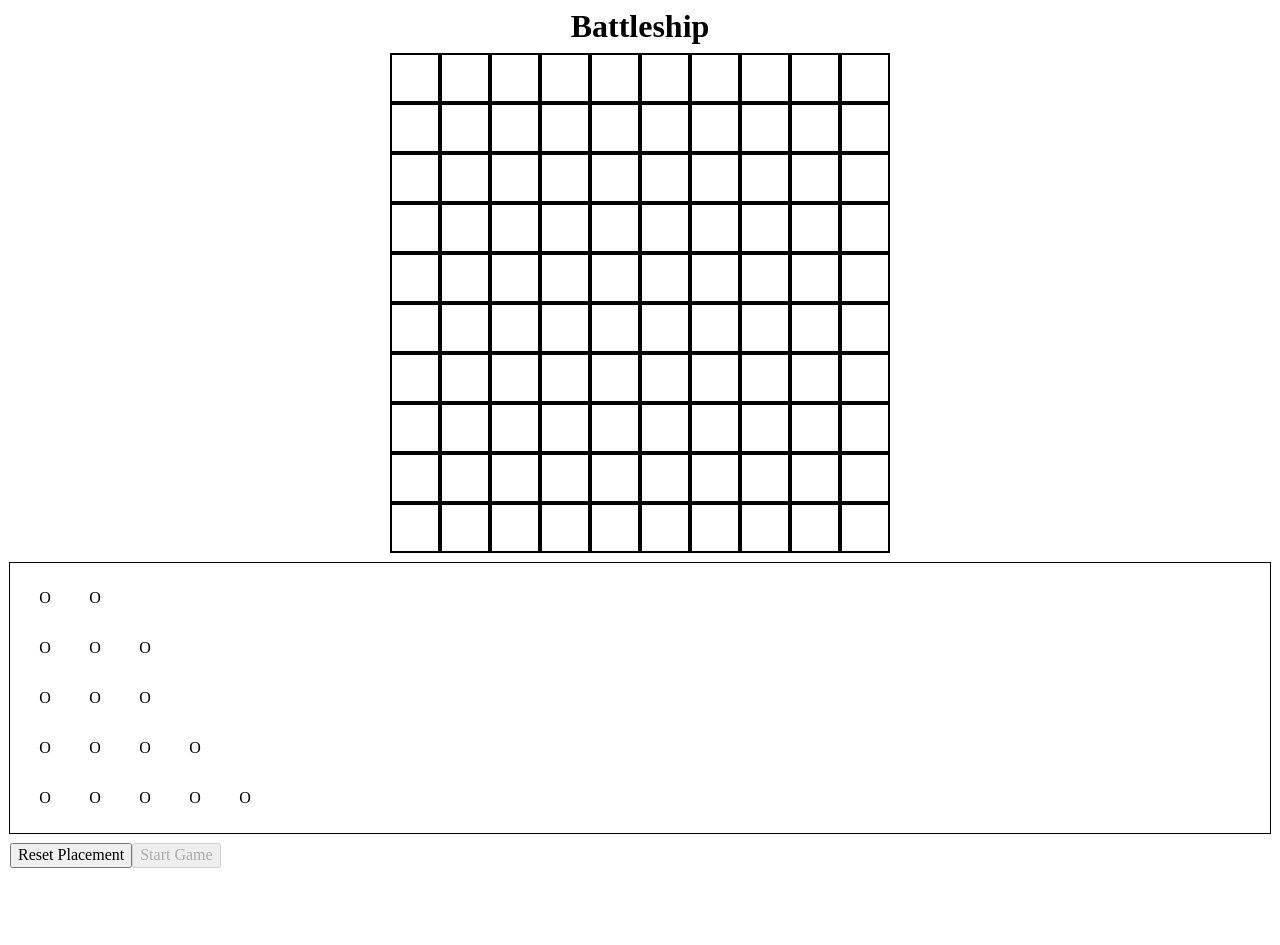
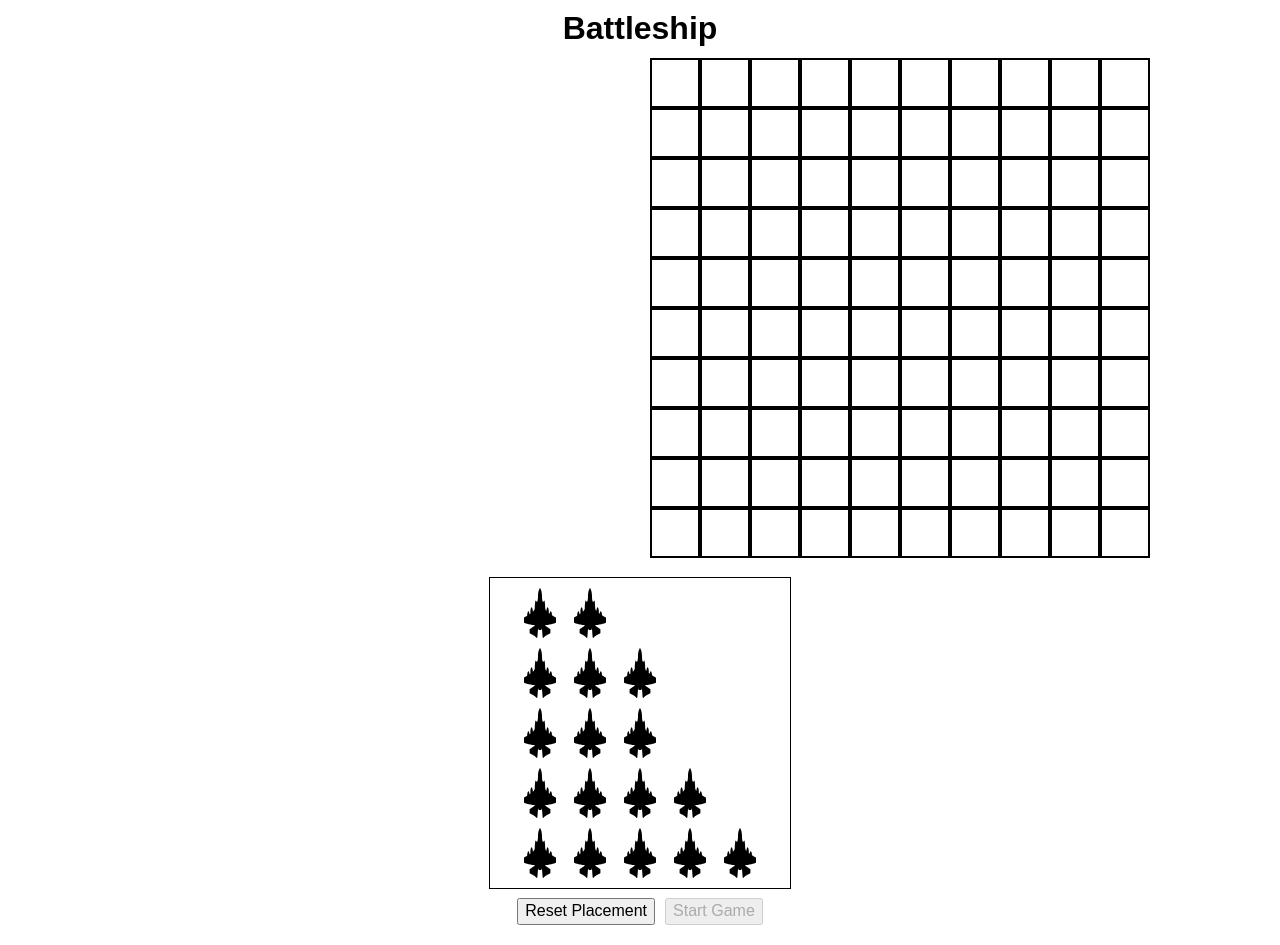
Before and after one commit to nekosoffy/battleship, a website built with webpack: page src/template.html in a window 1280 px wide. Both pictures are taken after a click on the button "Start New Game". Before the commit the page ends 888 px from the top, so only its background shows below. Built offline with nearby package versions, Linux system fonts and the light colour scheme; files whose address does not match are found by name.

Commit message:
feat: add image assets for the ships and shots

```diff
--- a/src/scripts/gameController.js
+++ b/src/scripts/gameController.js
@@ -35,15 +35,14 @@ const enableShipPlacement = function enableShipPlacementOnGrid() {
     });
   };
 
-  divs.forEach((el) => {
-    if (el.textContent === 'O') {
-      el.classList.add('occupied');
-    }
+  section.addEventListener('drop', (event) => {
+    event.preventDefault();
+    const { target } = event;
 
-    el.addEventListener('drop', (event) => {
-      const { target } = event;
     const sourceElemData = event.dataTransfer.getData('text');
     const sourceElemId = document.getElementById(sourceElemData);
+
+    if (!target.classList.contains('occupied')) {
       const coordinate = handleClick(target);
       const validCoordinate = playerOne.placeShip(
         coordinate,
@@ -54,14 +53,26 @@ const enableShipPlacement = function enableShipPlacementOnGrid() {
         renderGrid(playerOne.boardArray());
         sourceElemId.remove();
       }
+    }
+
+    section.querySelectorAll('.highlight').forEach((square) => {
+      square.classList.remove('highlight');
+      square.classList.remove('invalid');
+    });
 
     removeHighlight();
     enableShipPlacement();
 
     if (!aside.childNodes.length) {
       document.querySelector('.start-btn').disabled = false;
+      aside.classList.add('hidden');
     }
   });
+
+  divs.forEach((el) => {
+    if (el.childNodes.length !== 0) {
+      el.classList.add('occupied');
+    }
 
     el.addEventListener('dragover', (event) => {
       event.preventDefault();
@@ -79,10 +90,12 @@ const enableShipPlacement = function enableShipPlacementOnGrid() {
 };
 
 const resetShips = function resetShipPlacement() {
+  const aside = document.querySelector('aside');
   reset();
   showShips();
   renderGrid(playerOne.boardArray());
   enableShipPlacement();
+  aside.classList.remove('hidden');
 };
 
 const checkWin = function checkWinCondition() {
--- a/src/scripts/render.js
+++ b/src/scripts/render.js
@@ -1,3 +1,8 @@
+import alien from '../images/alien.png';
+import airplane from '../images/plane.svg';
+import fire from '../images/fire.svg';
+import energy from '../images/energy.svg';
+
 let currentShipSize;
 
 const main = document.querySelector('main');
@@ -41,15 +46,15 @@ const renderGrid = function renderGridWithShips(array) {
     const div = document.createElement('div');
 
     if (el === 'miss') {
-      div.textContent = 'X';
+      create('img', div, '', 'src', energy, '', '');
     }
 
     if (typeof el === 'object' && el !== null) {
-      div.textContent = 'O';
+      create('img', div, '', 'src', airplane, '', '');
     }
 
     if (el === 'hit') {
-      div.textContent = 'O';
+      create('img', div, '', 'src', airplane, '', '');
       div.classList.add('hit');
     }
 
@@ -79,11 +84,11 @@ const renderHiddenGrid = function renderGridWithHiddenShips(array) {
     const div = document.createElement('div');
 
     if (el === 'miss') {
-      div.textContent = 'X';
+      create('img', div, '', 'src', fire, '', '');
     }
 
     if (el === 'hit') {
-      div.textContent = 'O';
+      create('img', div, '', 'src', alien, '', '');
       div.classList.add('hit');
     }
 
@@ -110,9 +115,8 @@ const announceWin = function announceRoundWinner(string) {
 const showShips = function showShipsForPlacement() {
   function cheese(num, element) {
     for (let i = 0; i < num; i++) {
-      const p = document.createElement('p');
-      p.textContent = 'O';
-      element.appendChild(p);
+      const img = create('img', element, '', 'src', airplane, '', '');
+      img.draggable = false;
     }
   }
 
@@ -182,10 +186,7 @@ const gridHighlight = function gridHightlightWhenDragging(x, y, rect) {
 
   // Calculate the target index based on nearest cell
   const targetIndex = row * 10 + column;
-
-  // Use this index instead of the actual div being dragged over
-  const index = Math.max(0, Math.min(targetIndex, 99)); // Clamp between 0-99
-
+  const index = Math.max(0, Math.min(targetIndex, 99));
   const columns = 10;
 
   section.querySelectorAll('.highlight').forEach((square) => {
--- a/src/styles/styles.css
+++ b/src/styles/styles.css
@@ -1,5 +1,18 @@
+@font-face {
+  font-family: 'open_sansregular';
+  src: url('../fonts/opensans-regular-webfont.woff2') format('woff2');
+  font-weight: normal;
+  font-style: normal;
+}
+
 body {
   padding: 10px;
+  display: flex;
+  min-height: 100vh;
+  flex-direction: column;
+  justify-content: center;
+  align-items: center;
+  font-family: 'open_sansregular', sans-serif;
 }
 
 h1 {
@@ -12,15 +25,9 @@ h2 {
   margin-top: 10px;
 }
 
-main {
-  display: flex;
-  gap: 10vw;
-  justify-content: center;
-  flex-wrap: wrap;
-}
-
 section {
   width: 500px;
+  max-width: 90vw;
   grid-template-columns: repeat(10, 1fr);
   display: grid;
   flex-wrap: wrap;
@@ -32,6 +39,8 @@ section > div {
   align-items: center;
   border: 2px solid black;
   aspect-ratio: 1/1;
+  flex: 1;
+  padding: 2px;
 }
 
 .hit {
@@ -43,25 +52,47 @@ button {
   align-self: center;
 }
 
+.main-wrapper > div {
+  width: 500px;
+  display: flex;
+  justify-content: center;
+}
+
+.main-wrapper {
+  display: flex;
+  align-items: center;
+  justify-content: center;
+  gap: 20px;
+  flex-wrap: wrap;
+}
+
+main {
+  display: flex;
+  justify-content: center;
+  flex-wrap: wrap;
+  flex-grow: 1;
+  max-width: 500px;
+}
+
 aside {
   outline: 1px solid black;
   padding: 10px;
-  margin-top: 10px;
+  width: 300px;
+  display: flex;
+  flex-direction: column;
+  align-items: center;
+  justify-content: center;
+  gap: 10px;
 }
 
 .ship {
   cursor: pointer;
   display: grid;
-  grid-template-columns: repeat(10, 1fr);
-  grid-template-rows: 1fr;
-  width: 500px;
+  grid-template-columns: repeat(5, max(30px, 50px));
 }
 
-.ship > p {
-  aspect-ratio: 1/1;
-  display: flex;
-  justify-content: center;
-  align-items: center;
+.reset-btn {
+  margin-right: 10px;
 }
 
 .hidden {
--- a/src/template.html
+++ b/src/template.html
@@ -6,12 +6,15 @@
     <title>Battleship</title>
 </head>
 <body>
-  <h1>Battleship</h1>
-  <div>
-    <main></main>
-    <aside class="hidden"></aside>
-  </div>
-  <div class="btn-wrapper"><button id="play-cpu-btn">Start New Game</button></div>
-  <h2></h2>
+    <h1>Battleship</h1>
+    <div class="main-wrapper">
+      <div></div>
+      <main></main>
+      <div class="aside-wrapper"><aside class="hidden"></aside></div>
+    </div>
+    <div class="bottom-wrapper">
+      <div class="btn-wrapper"><button id="play-cpu-btn">Start New Game</button></div>
+      <h2></h2>
+    </div>
 </body>
 </html>
```
Also changed, not shown: src/images/alien.png (added), src/images/energy.svg (added), src/images/fire.svg (added), src/images/plane.svg (added). Lines whose indentation alone changed are shown as unchanged.
